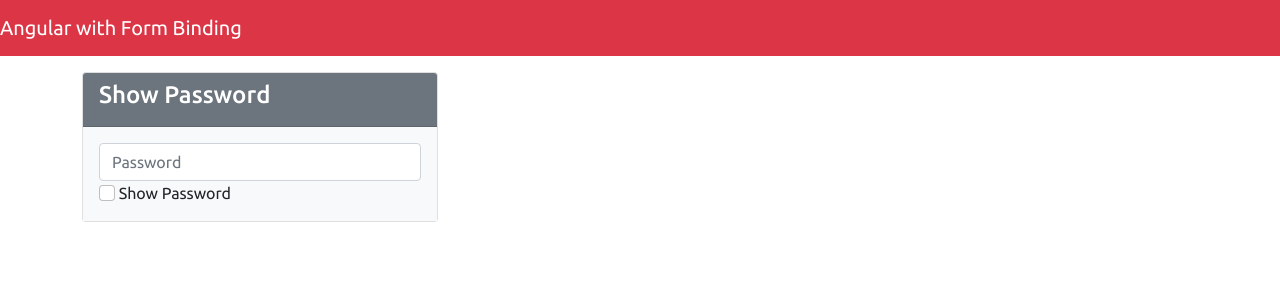
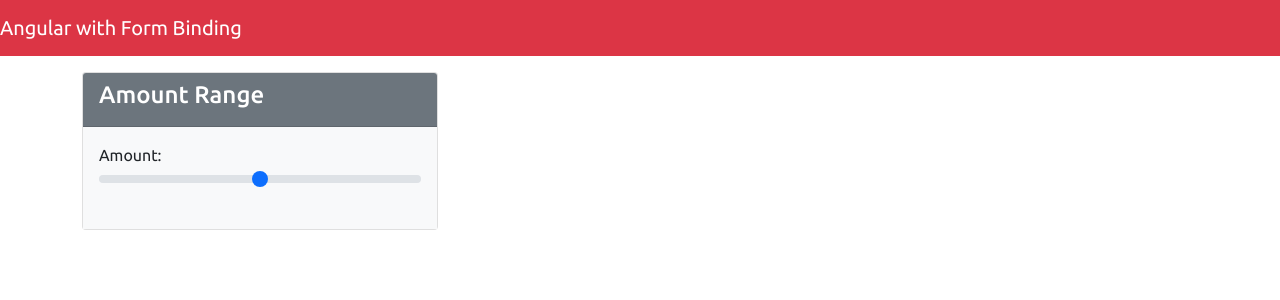
Before and after one commit to OyewoleOni/Angular-Refresh, an Angular app: page / in a window 1280 px wide. Shown: the top 300 px of the page. Built offline with nearby package versions, Linux system fonts and the light colour scheme.

Commit message:
Setting up forms amount range

```diff
--- a/src/app/app.component.html
+++ b/src/app/app.component.html
@@ -9,4 +9,5 @@
 <!-- <app-change-username></app-change-username> -->
 <!-- <app-change-username-auto></app-change-username-auto> -->
 <!-- <app-sms-app></app-sms-app> -->
-<app-show-password></app-show-password>
+<!-- <app-show-password></app-show-password> -->
+<app-amount-range></app-amount-range>
--- a/src/app/app.module.ts
+++ b/src/app/app.module.ts
@@ -12,7 +12,8 @@ import { ShoppingCartComponent } from './components/shopping-cart/shopping-cart.
 import { ChangeUsernameComponent } from './components/change-username/change-username.component';
 import { ChangeUsernameAutoComponent } from './components/change-username-auto/change-username-auto.component';
 import { SmsAppComponent } from './components/sms-app/sms-app.component';
-import { ShowPasswordComponent } from './components/show-password/show-password.component'
+import { ShowPasswordComponent } from './components/show-password/show-password.component';
+import { AmountRangeComponent } from './components/amount-range/amount-range.component'
 
 @NgModule({
   declarations: [
@@ -25,7 +26,8 @@ import { ShowPasswordComponent } from './components/show-password/show-password.
     ChangeUsernameComponent,
     ChangeUsernameAutoComponent,
     SmsAppComponent,
-    ShowPasswordComponent
+    ShowPasswordComponent,
+    AmountRangeComponent
   ],
   imports: [
     BrowserModule,
--- /dev/null
+++ b/src/app/components/amount-range/amount-range.component.html
@@ -0,0 +1,21 @@
+
+<section class="mt-3">
+    <div class="container">
+        <div class="row">
+            <div class="col-md-4">
+                <div class="card">
+                    <div class="card-header bg-secondary text-white">
+                       <p class="h4">Amount Range</p>
+                    </div>
+                    <div class="card-body bg-light">
+                       <form>
+                         <label>Amount: </label>
+                         <input type="range" name="amount" [(ngModel)]="amount" class="form-range" min="5000" max="50000"/>
+                       </form>
+                       <p>{{amount}}</p>
+                    </div>
+                </div>
+            </div>
+        </div>
+    </div>
+</section>
--- /dev/null
+++ b/src/app/components/amount-range/amount-range.component.ts
@@ -0,0 +1,16 @@
+import { Component, OnInit } from '@angular/core';
+
+@Component({
+  selector: 'app-amount-range',
+  templateUrl: './amount-range.component.html',
+  styleUrls: ['./amount-range.component.css']
+})
+export class AmountRangeComponent implements OnInit {
+
+  public amount:string = '';
+  constructor() { }
+
+  ngOnInit(): void {
+  }
+
+}
```
Also changed, not shown: src/app/components/amount-range/amount-range.component.css (added), 1 other file (tests, documents, lock files or other folders).
